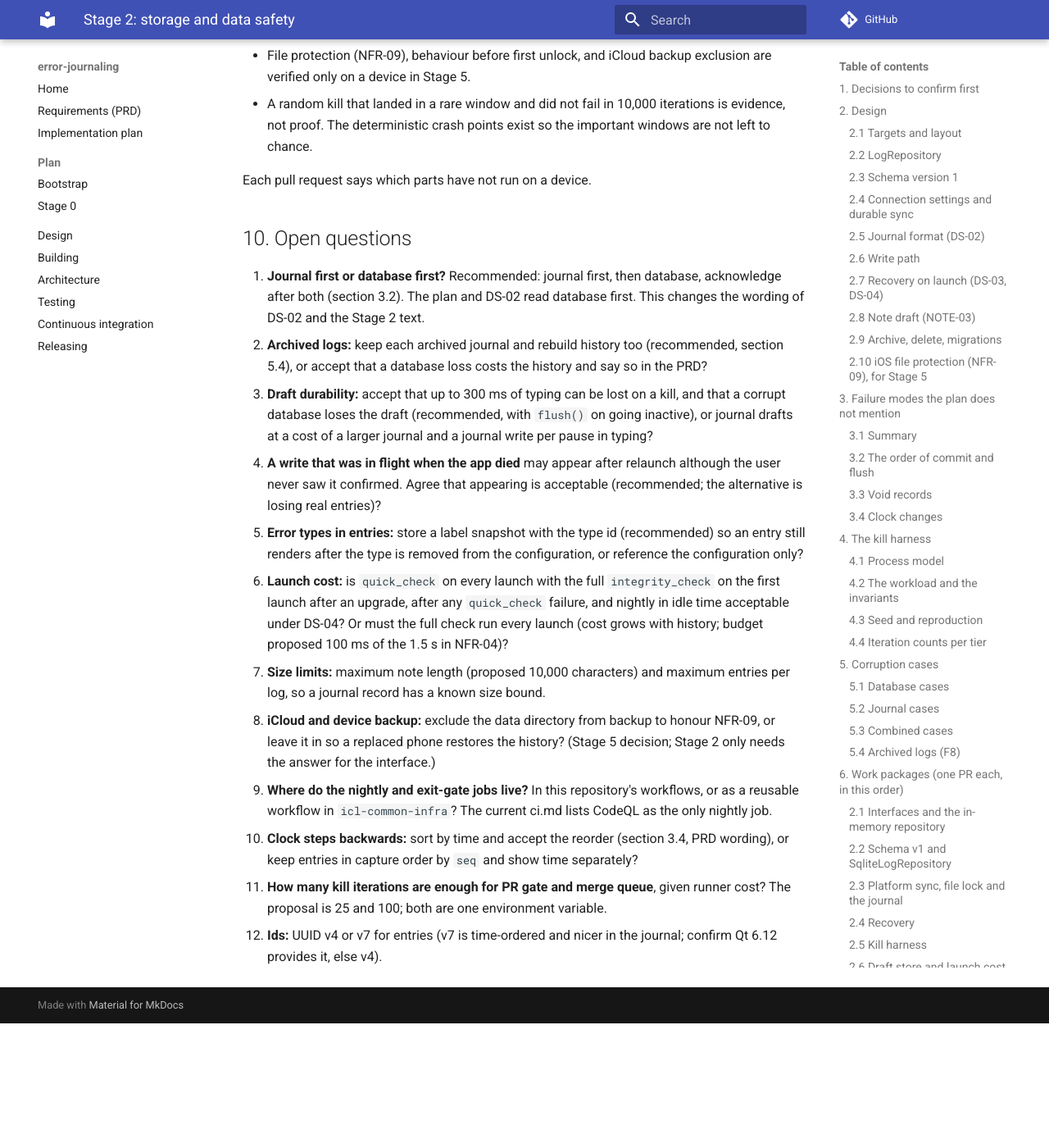
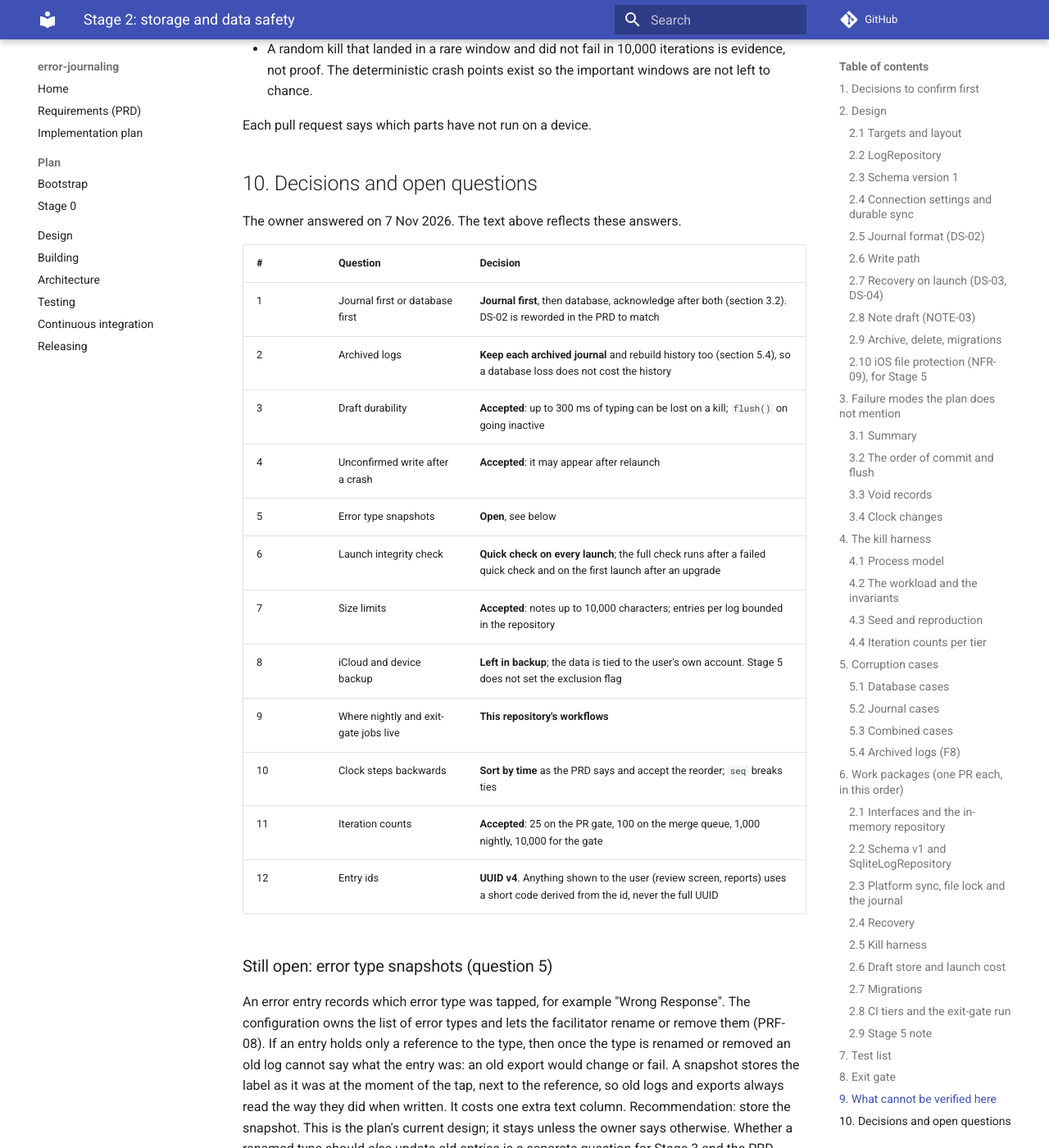
Before and after one commit to iainchesworthlabs/icl-error-journaling, an MkDocs documentation site: the page built from docs/plan/stage-2.md, in a window 1280 px wide and 1400 px high, scrolled down 20305 px. Shown: the whole window at 82% size. Built offline with MkDocs 1.6.1 and Material for MkDocs 9.7.7, drawn with Linux system fonts in a browser that asks for light colours; comment, search, counter and statistics services are not loaded; before the commit the page ends 21553 px from its top, so only the background shows below that; some of the changed text lies outside the part shown.

Commit message:
Record the owner's Stage 2 decisions
Update docs/plan/stage-2.md with the answers to the open questions: journal before database, archived journals kept, accepted draft loss window, quick check at launch, UUID v4 with short display codes, jobs in this repository. The error type snapshot question stays open.

Signed-off-by: Iain Chesworth <iain.chesworth@gmail.com>

```diff
--- a/docs/plan/stage-2.md
+++ b/docs/plan/stage-2.md
@@ -10,12 +10,12 @@ therefore written to find ways to lose data, not to show that the happy path wor
 
 ## 1. Decisions to confirm first
 
-The implementation plan leaves four points open. Each has a recommendation and is repeated in the
-[open questions](#10-open-questions). Work package 2.1 cannot start until the owner has answered the first.
+The implementation plan left four points open. The owner has decided them (see
+[decisions](#10-decisions-and-open-questions)); they are recorded here because the rest of the plan depends on them.
 
-1. **Order of journal and database (needs a decision).** The plan says the journal is fsynced *after* the database
+1. **Order of journal and database (decided).** The plan says the journal is fsynced *after* the database
    commit. That order makes the journal never ahead of the database, so "replay the journal over the database for any
-   change missing from it" could only ever fire if the database had lost committed data. Recommended: **append and fsync
+   change missing from it" could only ever fire if the database had lost committed data. Decided: **append and fsync
    the journal record first, then commit the database, and acknowledge only after both.** The journal is then always a
    superset of the database, replay has a real job, and a crash between the two steps loses nothing. Section 3.2 gives
    the argument and the cost.
@@ -24,8 +24,8 @@ The implementation plan leaves four points open. Each has a recommendation and i
    later than that point must survive. Anything earlier may or may not survive.
 3. **A write that was in flight when the kill landed** (not yet acknowledged) may appear after recovery or may not. It
    must appear whole or not at all.
-4. **Archived logs are not covered by the journal in the plan.** Rebuild from the journal restores only the open log.
-   Section 5.4 proposes keeping each archived log's journal.
+4. **Archived logs are covered too (decided).** Each archived log's journal is kept, so a rebuild restores history.
+   Section 5.4.
 
 ## 2. Design
 
@@ -110,7 +110,7 @@ not interleaved). One line per record:
 - Records are logical, not row images, and carry their own version `v`. The reader understands every version ever
   shipped, so a journal written by an older build still rebuilds after a schema migration.
 - A record is complete only when it ends with `\n` and its CRC matches. Anything else is not a record (section 5.2).
-- Maximum record size is bounded (notes are capped, open question 7), so a torn tail can never look like a huge valid
+- Maximum record size is bounded (notes are capped at 10,000 characters, decision 7), so a torn tail can never look like a huge valid
   line.
 
 ### 2.6 Write path
@@ -125,9 +125,6 @@ For every mutating call, in this order:
    absent, and a later launch must not resurrect an entry the user was told failed.
 4. Return success. Only now may Stage 3 show feedback (DS-01).
 
-If the recommended order is rejected (question 1), steps 2 and 3 swap, the `void` logic disappears, and replay can no
-longer be exercised by an ordinary crash; it would then be tested only by the corruption cases.
-
 ### 2.7 Recovery on launch (DS-03, DS-04)
 
 `Recovery::run(location)` returns `std::expected<RecoveryReport, StorageError>` and is called before the board appears.
@@ -138,7 +135,7 @@ longer be exercised by an ordinary crash; it would then be tested only by the co
    a **different error**; it never triggers a rebuild and never touches the files.
 2. If a migration marker exists, finish or undo the migration first (section 2.9).
 3. `quick_check` on the database. If it fails, or on the first launch after an upgrade, run the full `integrity_check`.
-   Whether the full check is on every launch is open question 6 (DS-04 says every launch; the cost is measured in 2.6).
+   The quick check runs on every launch and the full check only in those two cases (decision 6); the cost is measured in 2.6. DS-04 is reworded to say "integrity check" without requiring the full one.
 4. Read the journal: validate each record, discard a torn tail, and stop at the first gap or mid-file bad record while
    keeping the later valid ones aside (section 5.2).
 5. **Healthy database:** replay every record with `seq > applied_seq` in one transaction. Then compare the open log in
@@ -180,8 +177,7 @@ transaction** as the entry, so a kill cannot leave both the entry and the draft
 
 The draft is not journalled: it is a scratch value, not a committed entry. Consequence: text typed in the last 300 ms
 before a kill can be lost, and a corrupt database loses the draft. The PRD says the draft survives backgrounding and
-closing (NOTE-03) and no loss of the draft on crash (NFR-08). Question 3 asks the owner to accept "at most 300 ms of
-typing" or to pay for journalling drafts.
+closing (NOTE-03) and no loss of the draft on crash (NFR-08). The owner accepted "at most 300 ms of typing" (decision 3).
 
 ### 2.9 Archive, delete, migrations
 
@@ -220,8 +216,8 @@ implementation in Stage 5:
 - Check after creation, and add a Stage 5 test that reads the attribute back on a device.
 - Reads before the first unlock after a restart fail. `Recovery` must classify that as "locked", not "corrupt"
   (section 2.7 step 1), or a background launch after a reboot would rebuild a healthy database.
-- Whether to exclude the files from iCloud backup is open question 8; NFR-09 says data leaves only through the share
-  sheet or copy, and a device backup is another way out.
+- The files stay in the device backup (decision 8); no exclusion flag is set. NFR-09's wording ("leaves only through
+  the share sheet or copy") should say that the user's own device backup is not counted.
 
 ## 3. Failure modes the plan does not mention
 
@@ -258,7 +254,7 @@ Take the four possible crash points for one write, with the plan's order (databa
 | journal fsync | yes | yes | fine |
 | return to caller | yes | yes | acknowledged |
 
-With the recommended order (journal, then database):
+With the decided order (journal, then database):
 
 | Crash after | Journal | Database | Result |
 |---|---|---|---|
@@ -271,7 +267,7 @@ the journal still holds every acknowledged entry. With the plan's order, the jou
 lost only its last few commits unless the journal is complete, which it is *except* for the single in-flight record,
 so the practical difference is the replay path being exercised and the "database and journal damaged in the same event"
 window shrinking to nothing. Both orders keep every acknowledged entry in the absence of a second fault; the
-recommended order also survives a second fault of that kind.
+decided order also survives a second fault of that kind.
 
 ### 3.3 Void records
 
@@ -284,9 +280,8 @@ forces the failure (a repository wrapper that fails the commit) and reopens.
 - `Clock` is an injected interface; production uses the system clock, tests use a scripted one.
 - The journal and the database order writes by `seq`, never by wall time. Replay and recovery do not read the clock.
 - `captured_utc` is whatever the clock said. If the clock steps backwards, a later entry has an earlier time and
-  sorts before it on the timeline (PRD requires time order). The tie-break is `seq`. Decision needed: sort by time as
-  the PRD says, accept that a step backwards reorders, and rely on the review screen's time editing (REV-02). Tests
-  pin the behaviour.
+  sorts before it on the timeline (PRD requires time order). The tie-break is `seq`. Decided (10): sort by time as the PRD
+  says and accept the reorder; the review screen's time editing (REV-02) is the remedy. Tests pin the behaviour.
 - The debounce uses a monotonic clock so a wall-clock jump neither fires it early nor stalls it.
 - Quarantine and backup names use the UTC time plus a counter, so two in the same second or after a step backwards
   never collide or overwrite.
@@ -394,7 +389,7 @@ tested guarantees plus the readback of the pragmas.
 Timing is an estimate to confirm in work package 2.8: at roughly 0.3 to 1 s per iteration, 10,000 is 1 to 3 hours of
 runner time, sharded into well under 30 minutes of wall time. If an iteration is slower on the macOS runner, the shard
 count rises, not the iteration count. The nightly and the exit-gate runs need CI changes (a nightly job and a manual
-workflow); whether those belong in this repository or in `icl-common-infra` is open question 9.
+workflow); they live in this repository's workflows (decision 9).
 
 **Recovery and migration kills.** Separate drivers kill the child during `Recovery::run` over a corrupt store, and during
 a migration, 200 iterations each at the nightly tier (25 at the PR gate), and check that the next launch recovers or
@@ -459,10 +454,9 @@ that refers to something missing is counted and skipped. The report says `partia
 ### 5.4 Archived logs (F8)
 
 The plan's rebuild restores the open log only. After a database loss, every archived log would be gone, which the
-facilitator would reasonably call data loss. Proposal: on `archive`, keep the finished journal in `journal/archive/`
+facilitator would reasonably call data loss. On `archive`, keep the finished journal in `journal/archive/`
 and include it in the rebuild, so history is rebuilt too. A journal is a few tens of kilobytes per day. `archived_logs_lost`
-in the report is zero when that works. If the owner declines (question 2), the PRD should say archived logs are best
-effort, and the Stage 2 gate stays about the open log.
+in the report is zero when that works. The owner accepted this (decision 2).
 
 ## 6. Work packages (one PR each, in this order)
 
@@ -470,7 +464,7 @@ effort, and the Stage 2 gate stays about the open log.
 
 `LogRepository`, `StorageError`, `Clock`, `RecoveryReport`, journal record types with their encoding and CRC (pure
 functions in `ej_core`), and `MemoryLogRepository`. The typed contract suite is written here and runs against the
-memory version. Depends on the answers to questions 1, 4 and 5 and on Stage 1's `Log` and `Entry` types.
+memory version. Depends on question 5 (snapshot) and on Stage 1's `Log` and `Entry` types.
 
 ### 2.2 Schema v1 and `SqliteLogRepository`
 
@@ -605,30 +599,31 @@ The owner reviews and signs the gate in the pull request that records it. Until
 
 Each pull request says which parts have not run on a device.
 
-## 10. Open questions
+## 10. Decisions and open questions
 
-1. **Journal first or database first?** Recommended: journal first, then database, acknowledge after both (section 3.2).
-   The plan and DS-02 read database first. This changes the wording of DS-02 and the Stage 2 text.
-2. **Archived logs:** keep each archived journal and rebuild history too (recommended, section 5.4), or accept that a
-   database loss costs the history and say so in the PRD?
-3. **Draft durability:** accept that up to 300 ms of typing can be lost on a kill, and that a corrupt database loses
-   the draft (recommended, with `flush()` on going inactive), or journal drafts at a cost of a larger journal and a
-   journal write per pause in typing?
-4. **A write that was in flight when the app died** may appear after relaunch although the user never saw it confirmed.
-   Agree that appearing is acceptable (recommended; the alternative is losing real entries)?
-5. **Error types in entries:** store a label snapshot with the type id (recommended) so an entry still renders after
-   the type is removed from the configuration, or reference the configuration only?
-6. **Launch cost:** is `quick_check` on every launch with the full `integrity_check` on the first launch after an
-   upgrade, after any `quick_check` failure, and nightly in idle time acceptable under DS-04? Or must the full check run
-   every launch (cost grows with history; budget proposed 100 ms of the 1.5 s in NFR-04)?
-7. **Size limits:** maximum note length (proposed 10,000 characters) and maximum entries per log, so a journal record has
-   a known size bound.
-8. **iCloud and device backup:** exclude the data directory from backup to honour NFR-09, or leave it in so a replaced
-   phone restores the history? (Stage 5 decision; Stage 2 only needs the answer for the interface.)
-9. **Where do the nightly and exit-gate jobs live?** In this repository's workflows, or as a reusable workflow in
-   `icl-common-infra`? The current ci.md lists CodeQL as the only nightly job.
-10. **Clock steps backwards:** sort by time and accept the reorder (section 3.4, PRD wording), or keep entries in
-    capture order by `seq` and show time separately?
-11. **How many kill iterations are enough for PR gate and merge queue**, given runner cost? The proposal is 25 and 100;
-    both are one environment variable.
-12. **Ids:** UUID v4 or v7 for entries (v7 is time-ordered and nicer in the journal; confirm Qt 6.12 provides it, else v4).
+The owner answered on 7 Nov 2026. The text above reflects these answers.
+
+| # | Question | Decision |
+|---|---|---|
+| 1 | Journal first or database first | **Journal first**, then database, acknowledge after both (section 3.2). DS-02 is reworded in the PRD to match |
+| 2 | Archived logs | **Keep each archived journal** and rebuild history too (section 5.4), so a database loss does not cost the history |
+| 3 | Draft durability | **Accepted**: up to 300 ms of typing can be lost on a kill; `flush()` on going inactive |
+| 4 | Unconfirmed write after a crash | **Accepted**: it may appear after relaunch |
+| 5 | Error type snapshots | **Open**, see below |
+| 6 | Launch integrity check | **Quick check on every launch**; the full check runs after a failed quick check and on the first launch after an upgrade |
+| 7 | Size limits | **Accepted**: notes up to 10,000 characters; entries per log bounded in the repository |
+| 8 | iCloud and device backup | **Left in backup**; the data is tied to the user's own account. Stage 5 does not set the exclusion flag |
+| 9 | Where nightly and exit-gate jobs live | **This repository's workflows** |
+| 10 | Clock steps backwards | **Sort by time** as the PRD says and accept the reorder; `seq` breaks ties |
+| 11 | Iteration counts | **Accepted**: 25 on the PR gate, 100 on the merge queue, 1,000 nightly, 10,000 for the gate |
+| 12 | Entry ids | **UUID v4**. Anything shown to the user (review screen, reports) uses a short code derived from the id, never the full UUID |
+
+### Still open: error type snapshots (question 5)
+
+An error entry records which error type was tapped, for example "Wrong Response". The configuration owns the list of
+error types and lets the facilitator rename or remove them (PRF-08). If an entry holds only a reference to the type,
+then once the type is renamed or removed an old log cannot say what the entry was: an old export would change or fail.
+A snapshot stores the label as it was at the moment of the tap, next to the reference, so old logs and exports always
+read the way they did when written. It costs one extra text column. Recommendation: store the snapshot. This is the
+plan's current design; it stays unless the owner says otherwise. Whether a renamed type should *also* update old
+entries is a separate question for Stage 3 and the PRD.
```
Also changed, not shown: other parts of docs/plan/stage-2.md (+6 -6 lines).
